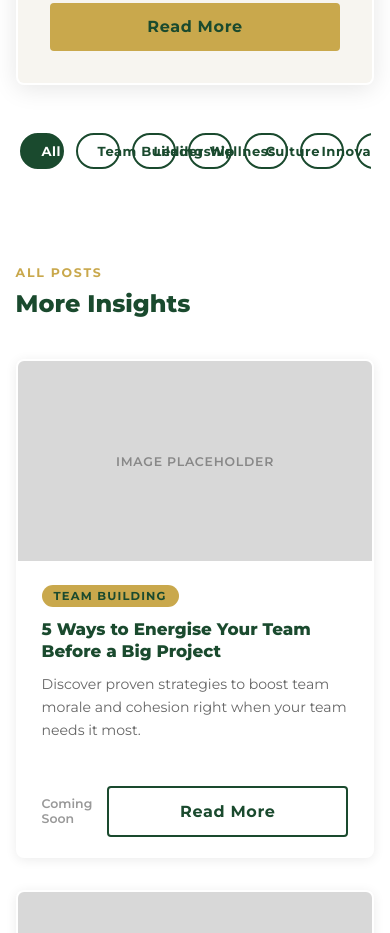
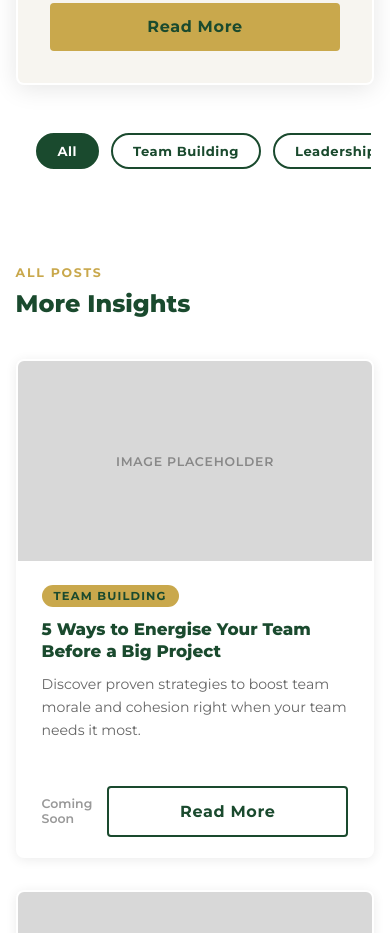
Before and after one commit to Heinwan2211/Teamconnect-website, a plain HTML site: page blog.html in a window 390 px wide. Shown: the part 1159-2092 px from the top of the page. Drawn offline with Linux system fonts and the light colour scheme.

Commit message:
Fix category filter pills overlapping on mobile
Co-Authored-By: Paperclip <noreply@paperclip.ing>

```diff
--- a/blog.html
+++ b/blog.html
@@ -330,9 +330,10 @@
 
     .categories-scroll {
       display: flex;
+      flex-wrap: nowrap;
       gap: 0.75rem;
       overflow-x: auto;
-      padding-bottom: 0.5rem;
+      padding: 0 1rem 0.5rem;
       -webkit-overflow-scrolling: touch;
       scrollbar-width: none;
     }
@@ -343,6 +344,7 @@
 
     .category-pill {
       display: inline-block;
+      flex: 0 0 auto;
       padding: 8px 20px;
       border-radius: 24px;
       font-size: 0.82rem;
```
